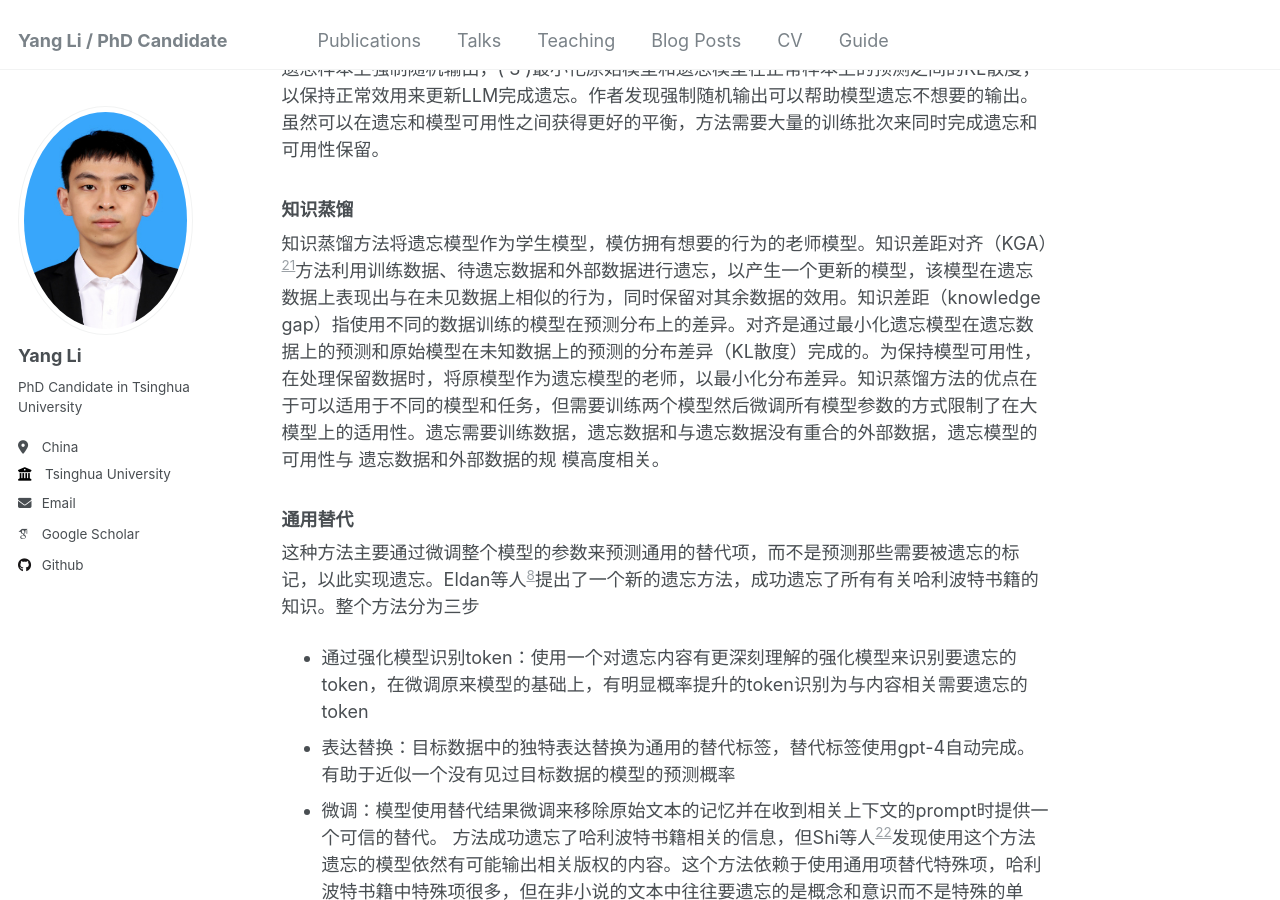
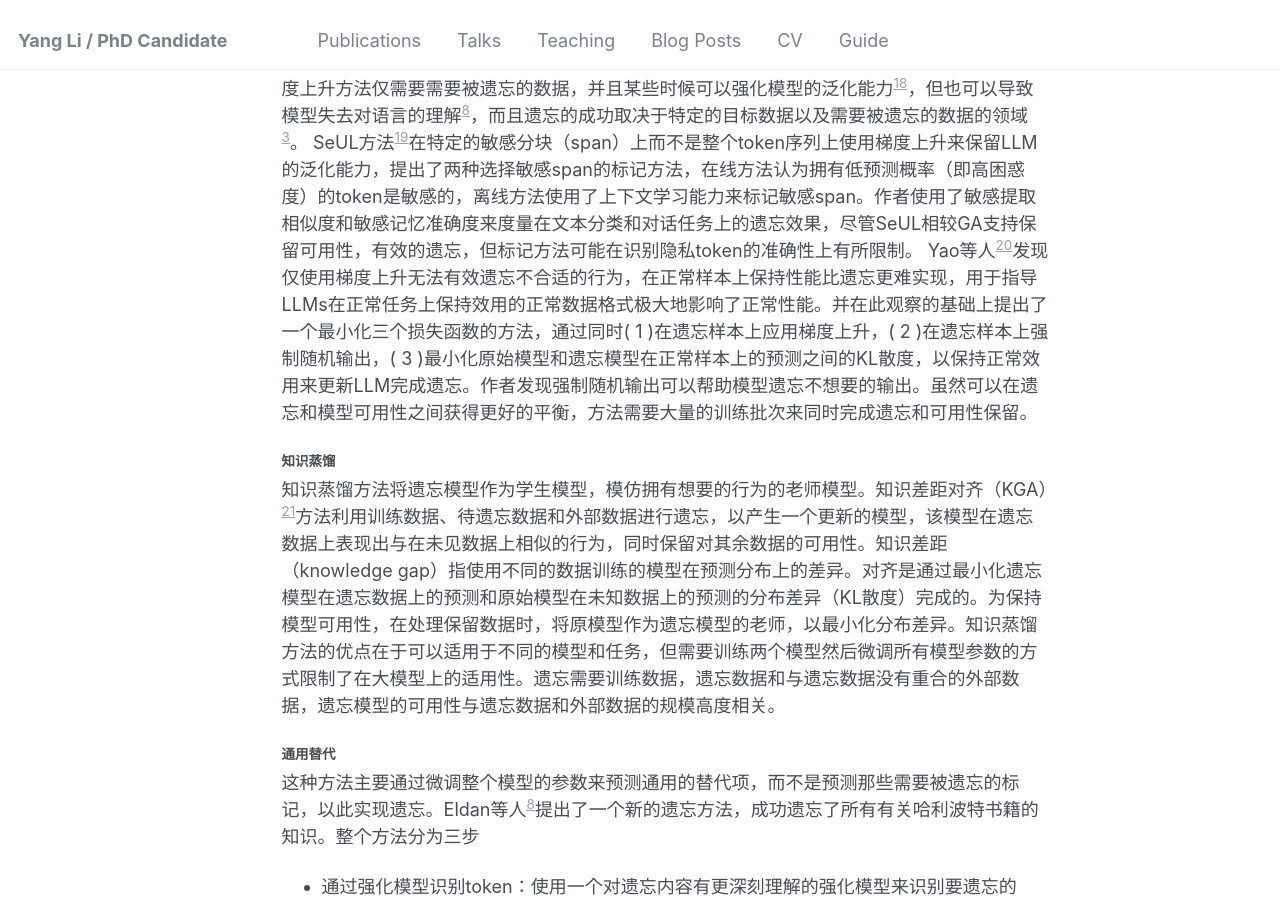
Before and after one commit to li-yang23/li-yang23.github.io, a Jekyll site: the page built from _posts/2024-07-25-llm-unlearning-survey.md, in a window 1280 px wide and 900 px high, scrolled down 6555 px. Built offline with Jekyll 4.4.1, drawn with Linux system fonts in a browser that asks for light colours; some web fonts are replaced; some of the changed text lies outside the part shown.

```diff
--- a/_config.yml
+++ b/_config.yml
@@ -231,7 +231,7 @@ defaults:
       type: posts
     values:
       layout: single
-      author_profile: true
+      # author_profile: true
       read_time: true
       comments: true
       share: true
--- a/_posts/2024-07-25-llm-unlearning-survey.md
+++ b/_posts/2024-07-25-llm-unlearning-survey.md
@@ -117,19 +117,25 @@ LOO[^LOO]使用leave-one-out策略来降低SISA的训练成本并保持推理可
 [^Kadhe2023]:Fairsisa: Ensemble postprocessing to improve fairness of unlearning in llms.
 [^LOO]:Forgetting private textual sequences in language models via leave-one-out ensemble
 
-### 梯度上升
+#### 梯度上升
 主要想法是微调所有模型参数来最大化在目标token上的损失。在有代表敏感信息的目标token序列后，Jang等人[^jang2022]对这些token序列的原始损失函数进行削弱。给定一个模型$$f(x;\theta)$$和一个token序列$$x=(x_1,...,x_T)$$，对$$x$$的损失可以表示为
+
 $$
 \mathcal{L}_x(\theta)=-\sum_{t=1}^T\log(p_{\theta}(x_t\vert x_{<t}))
 $$
+
 $$N$$个样本的整体损失为
+
 $$
 \mathcal{L}(\theta)=\frac{1}{N}\sum_{i=1}^N\mathcal{L}_{x^i}(\theta)
 $$
+
 因此模型参数根据梯度上升规则更新为
+
 $$
 \theta=\theta+\eta\nabla_{\theta}\mathcal{L}(\theta)
 $$
+
 作者发现一次性地遗忘多个样本会显著降低LM的性能，而顺序地遗忘这些样本可以减轻LM的性能下降。方法在文本分类和对话任务上进行测试，并用提取相似度[^jang2022]和记忆准确性[^triumala2022]进行评估。梯度上升方法仅需要需要被遗忘的数据，并且某些时候可以强化模型的泛化能力[^Yoon2023]，但也可以导致模型失去对语言的理解[^eldan2023]，而且遗忘的成功取决于特定的目标数据以及需要被遗忘的数据的领域[^smith2023]。
 SeUL方法[^seul]在特定的敏感分块（span）上而不是整个token序列上使用梯度上升来保留LLM的泛化能力，提出了两种选择敏感span的标记方法，在线方法认为拥有低预测概率（即高困惑度）的token是敏感的，离线方法使用了上下文学习能力来标记敏感span。作者使用了敏感提取相似度和敏感记忆准确度来度量在文本分类和对话任务上的遗忘效果，尽管SeUL相较GA支持保留可用性，有效的遗忘，但标记方法可能在识别隐私token的准确性上有所限制。
 Yao等人[^yao2023]发现仅使用梯度上升无法有效遗忘不合适的行为，在正常样本上保持性能比遗忘更难实现，用于指导LLMs在正常任务上保持效用的正常数据格式极大地影响了正常性能。并在此观察的基础上提出了一个最小化三个损失函数的方法，通过同时( 1 )在遗忘样本上应用梯度上升，( 2 )在遗忘样本上强制随机输出，( 3 )最小化原始模型和遗忘模型在正常样本上的预测之间的KL散度，以保持正常效用来更新LLM完成遗忘。作者发现强制随机输出可以帮助模型遗忘不想要的输出。虽然可以在遗忘和模型可用性之间获得更好的平衡，方法需要大量的训练批次来同时完成遗忘和可用性保留。
@@ -140,12 +146,12 @@ Yao等人[^yao2023]发现仅使用梯度上升无法有效遗忘不合适的行
 [^seul]: Selective forgetting: Advancing machine unlearning techniques and evaluation in language models.
 [^yao2023]: Large language model unlearning.
 
-### 知识蒸馏
-知识蒸馏方法将遗忘模型作为学生模型，模仿拥有想要的行为的老师模型。知识差距对齐（KGA）[^kga]方法利用训练数据、待遗忘数据和外部数据进行遗忘，以产生一个更新的模型，该模型在遗忘数据上表现出与在未见数据上相似的行为，同时保留对其余数据的效用。知识差距（knowledge gap）指使用不同的数据训练的模型在预测分布上的差异。对齐是通过最小化遗忘模型在遗忘数据上的预测和原始模型在未知数据上的预测的分布差异（KL散度）完成的。为保持模型可用性，在处理保留数据时，将原模型作为遗忘模型的老师，以最小化分布差异。知识蒸馏方法的优点在于可以适用于不同的模型和任务，但需要训练两个模型然后微调所有模型参数的方式限制了在大模型上的适用性。遗忘需要训练数据，遗忘数据和与遗忘数据没有重合的外部数据，遗忘模型的可用性与 遗忘数据和外部数据的规 模高度相关。
+#### 知识蒸馏
+知识蒸馏方法将遗忘模型作为学生模型，模仿拥有想要的行为的老师模型。知识差距对齐（KGA）[^kga]方法利用训练数据、待遗忘数据和外部数据进行遗忘，以产生一个更新的模型，该模型在遗忘数据上表现出与在未见数据上相似的行为，同时保留对其余数据的可用性。知识差距（knowledge gap）指使用不同的数据训练的模型在预测分布上的差异。对齐是通过最小化遗忘模型在遗忘数据上的预测和原始模型在未知数据上的预测的分布差异（KL散度）完成的。为保持模型可用性，在处理保留数据时，将原模型作为遗忘模型的老师，以最小化分布差异。知识蒸馏方法的优点在于可以适用于不同的模型和任务，但需要训练两个模型然后微调所有模型参数的方式限制了在大模型上的适用性。遗忘需要训练数据，遗忘数据和与遗忘数据没有重合的外部数据，遗忘模型的可用性与遗忘数据和外部数据的规模高度相关。
 
 [^kga]: Kga: A general machine unlearning framework based on knowledge gap alignment.
 
-### 通用替代
+#### 通用替代
 这种方法主要通过微调整个模型的参数来预测通用的替代项，而不是预测那些需要被遗忘的标记，以此实现遗忘。Eldan等人[^eldan2023]提出了一个新的遗忘方法，成功遗忘了所有有关哈利波特书籍的知识。整个方法分为三步
 - 通过强化模型识别token：使用一个对遗忘内容有更深刻理解的强化模型来识别要遗忘的token，在微调原来模型的基础上，有明显概率提升的token识别为与内容相关需要遗忘的token
 - 表达替换：目标数据中的独特表达替换为通用的替代标签，替代标签使用gpt-4自动完成。有助于近似一个没有见过目标数据的模型的预测概率
@@ -154,26 +160,26 @@ Yao等人[^yao2023]发现仅使用梯度上升无法有效遗忘不合适的行
 
 [^Shi2023]: Detecting pretraining data from large language models.
 
-### RLHF
+#### RLHF
 Quark[^quark]通过在不要做的信号上微调模型来使模型遗忘不想要的行为。Quark在量化阶段使用奖励信号对数据池进行排序并划分为分位数。在学习阶段在分位数划分的数据池上使用标准的目标函数和KL惩罚项训练模型，在探索阶段，方法通过从模型在高奖励token上的采样向数据池中添加新的生成内容。三个阶段的目标是教导模型生成关于奖励token的不同质量的文本，然后在推理阶段，采样根据最佳奖励的token来控制进行期望的生成。虽然是最先进的与人类期望对齐的生成控制方法，Quark在数据池规模增大时计算开销会显著提升，并且模型可能仍旧在参数中保留敏感信息。
 
 [^quark]: Quark: Controllable text generation with reinforced unlearning.
 
-## 本地权重调整
+### 本地权重调整
 
-### 本地重训
+#### 本地重训
 本地重训方法使用选择性重训策略，只有和遗忘目标相关的参数才会被重训，其他参数不变。划分对比梯度遗忘方法（PCGU）[^PCGU]系统性的定位并重训与偏见行为相关的模型参数。方法包括评分排序权重并根据对句子对的梯度选择权重。对比句子对包含两个相似但其中一个引入了偏见的句子。在这些句子上的梯度用于定位哪些权重明显参与了偏见。方法在缓解性别职业偏见和将影响泛化至未见的领域上均有效，但仅考虑了在masked LLM上的偏见问题，所提出的方法是否可以推广到其他类型的LLMs和更复杂的社会偏见，如种族主义和阶级主义，仍然是不确定的。
 
 [^PCGU]: Unlearning bias in language models by partitioning gradients.
 
-### 任务向量
+#### 任务向量
 任务向量方法基于大模型可以被分解为任务相关的向量并且消除遗忘任务的向量就可以完成遗忘的思想。Iiharco等人[^taskvector]提出了一个基于任务向量控制神经网络行为的范式。任务向量$$\tau_t$$定义为在特定任务$$t$$上微调后的模型$$\theta_{ft}^t$$和对应的预训练模型$$\theta_{pre}$$之间的参数差异。使用任务向量可以对和任务$$t$$相关的模型行为进行选择性调整，而不会明显影响其他任务：减去任务向量可以使模型忘记任务相关的知识，加上任务向量可以提升在任务上的表现。但是它无法处理遗忘离散的事实或特定的令牌序列，这使得它比细粒度的修改更适用于更广泛的基于任务的修改。
 F-learning[^Flearning]在任务向量的基础上提出，原始模型首先在旧知识上微调，然后再从初始模型参数中减去微调模型和初始模型的参数差异，这个过程被称为“旧知识遗忘”。然后遗忘后的模型再使用新知识微调，称为“新知识学习”过程。这个过程有效缓解了新知识和旧知识之间的差异，但与任务向量方法类似，F-learning方法也无法忘记单独的事实或者token序列。
 
 [^taskvector]:Editing models with task arithmetic.
 [^Flearning]:Forgetting before learning: Utilizing parametric arithmetic for knowledge updating in large language models.
 
-### 直接修改
+#### 直接修改
 这种方法直接修改相关参数或者神经元来完成遗忘。DEPN[^depn]假设隐私信息是编码在大模型的隐私相关神经元内的。基于这个假设，方法首先使用整体梯度法[^Sundararajan2017]找到这些神经元，然后将它们的激活之设为0来消除其中编码的隐私信息。方法还引入了一个隐私神经元聚合器来处理多个遗忘请求。模型大小、训练时间以及私有数据的出现频率都是影响模型记忆的因素。随着模型对私有数据记忆的加深，与这些数据相关的隐私相关神经元的聚合变得更加明显。方法仅需要忘记集而无需微调。然而，随着需要忘记的数据量增加，模型的效用显著下降，因为更多的神经元被停用。此外，一批中的实例太多会减少遗忘的效果。
 选择性裁剪方法[^selectprune]发现大模型中前馈和注意力神经元都是任务相关的，从中移除部分神经元可以有效降低在遗忘任务上的表现，而几乎不影响其他任务的表现，因此选择性裁剪方法从大模型中识别并移除与特定能力相关的神经元。这个方法在识别和移除特定任务的神经元时是计算和数据有效的，也有一处其他有害技术的潜在能力。但这个方法需要任务表示的数据集，并且只在这些数据集直接捕获的能力上有效。方法的有效性取决于大模型能力的分离程度，在像Pythia没有dropout的模型和小型大模型上效果一般。
 
@@ -181,11 +187,11 @@ F-learning[^Flearning]在任务向量的基础上提出，原始模型首先在
 [^Sundararajan2017]:Axiomatic attribution for deep networks.
 [^selectprune]: Dissecting large language models.
 
-## 结构调整
+### 结构调整
 
 这些方法想模型中添加额外参数，旨在保留遗忘效率和模型可用性。
 
-### 额外的可学习层
+#### 额外的可学习层
 
 EUL[^eul]在transformer的前馈层后添加了一个额外的遗忘层，对每个遗忘请求，遗忘层使用选择性的老师-学生目标函数单独训练。在训练遗忘层时，原始的模型参数被冻结，并使用一个联合目标，目的是完成遗忘目标（使遗忘数据的预测结果与在原模型上的预测结果尽可能不同）同时在其他数据上与原模型尽可能一致。此方法并不构成完全遗忘，因为移除附加层会导致旧模型在被遗忘的数据上恢复到原来的行为，从而与隐私法则相矛盾（因为训练的时候原模型参数被冻结，没有做修改）。同时，需要训练一个额外的层来忘记每个遗忘请求，这可能是不可扩展的。
 Kumar等人[^Kumar2022]提出了两个SISA的变体来提升在大模型上的效率：SISA-FC和SISA-A。SISA-FC从预训练模型开始，首先在最后添加一个全联接层，后面只有新添加的层需要重训，通过这个方法来提升训练效率，降低存储要求。但模型可用性相比全参数微调会被严重削弱。SISA-A通过使用参数高效适配方法[^houlsby2019]来改进这个问题，即将可学习模块嵌入transformer的编码器模块。SISA-A的模型可用性更好，但也比SISA-FC的训练消耗更高。两个方法的共同缺点是预训练阶段学习的通用文本语料库无法被遗忘。
@@ -218,7 +224,7 @@ SERAC方法[^serac]使用基于记忆的模型编辑方法，将大模型当作
 [^Zhang2024]: A comprehensive study of knowledge editing for large language models.
 [^memprompt]:Memory-assisted prompt editing to improve gpt-3 after deployment.
 
-### 上下文学习
+#### 上下文学习
 ICUL[^icul]在推理阶段构建了一个特定的上下文，让模型分辨是否在训练时从来没见过特定的数据节点。ICUL包含三步
 - 标签翻转：给定遗忘请求，对应训练节点上的标签会被翻转，得到一个新的模板
 - 添加标签正确的训练节点：在需要遗忘的节点外，随机采样多个标签正确的节点对并添加入模板
```
Also changed, not shown: other parts of _posts/2024-07-25-llm-unlearning-survey.md (+5 -5 lines), _teaching/2024-spring-teaching.md (+1 -1 lines), 1 other file.
